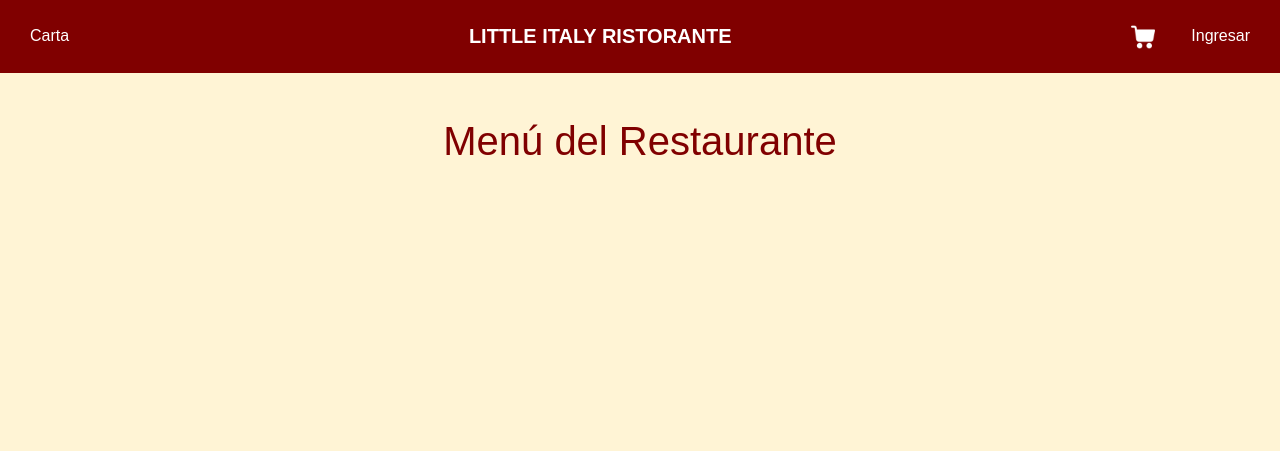
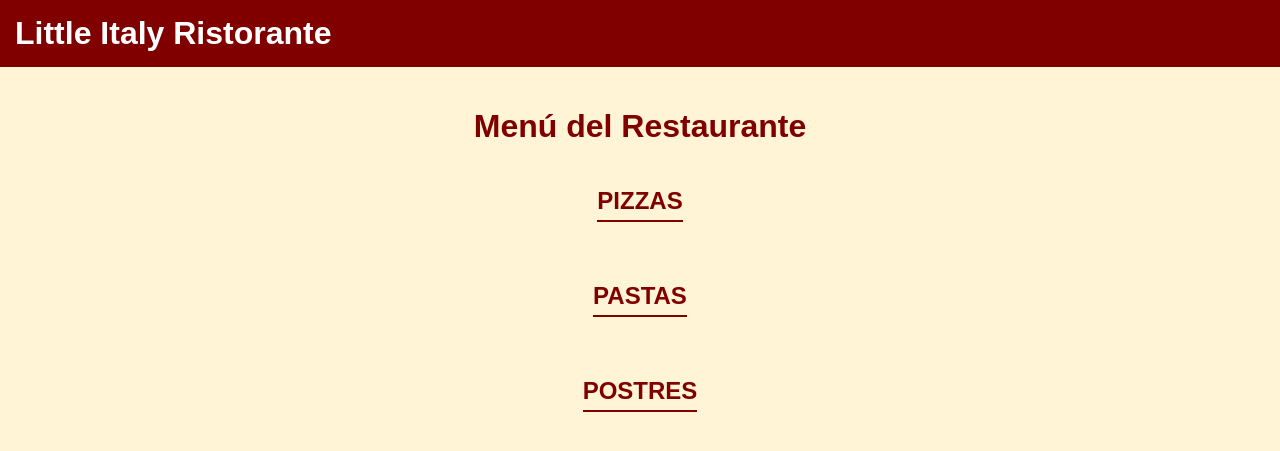
Before and after one commit to lmiel/Little-Italy, a Django app: page /menu/ in a window 1280 px wide. Shown: the top 451 px of the page. Run offline with Django 5.2, Linux system fonts and the light colour scheme; data that the repository does not hold is empty.

Commit message:
API integration and styling for menu and details

```diff
--- a/little_italy/little_italy/static/css/styles.css
+++ b/little_italy/little_italy/static/css/styles.css
@@ -117,18 +117,19 @@ nav a {
     color: #800000;
 }
 
-.category {
-    margin: 30px 0;
+/* Category Titles */
+.category h2 {
+    color: #800000;
+    font-size: 24px;
+    font-weight: bold;
+    margin: 20px 0;
+    text-transform: uppercase;
+    border-bottom: 2px solid #800000;
+    display: inline-block;
+    padding-bottom: 5px;
 }
 
-.category h2 {
-    background-color: #800000;
-    color: white;
-    padding: 10px;
-    border-radius: 5px;
-    display: inline-block;
-}
-
+/* Menu Grid */
 .menu-grid {
     display: grid;
     grid-template-columns: repeat(auto-fit, minmax(300px, 1fr));
@@ -160,25 +161,75 @@ nav a {
     margin-bottom: 10px;
 }
 
+/* Dish Titles */
 .menu-item h3 {
     font-size: 18px;
     color: #800000;
     margin: 10px 0;
 }
 
-.menu-item button {
-    background-color: #800000;
-    color: white;
-    padding: 10px 15px;
-    border: none;
-    border-radius: 5px;
-    margin: 10px 0;
-    cursor: pointer;
-    transition: background-color 0.2s;
+.menu-item h3 a {
+    text-decoration: none !important; /* Completely remove underline */
+    color: #800000;
 }
 
-.menu-item button:hover {
-    background-color: #a00000;
+.menu-item h3 a:hover {
+    color: #a00000; /* Change color on hover */
+}
+
+/* Dish Details Page */
+.container {
+    margin-top: 20px;
+    padding: 20px;
+}
+
+.container h1 {
+    font-size: 2.5rem;
+    color: #800000;
+    font-weight: bold;
+    margin-bottom: 20px;
+    text-align: center;
+}
+
+.container img {
+    border-radius: 10px;
+    box-shadow: 0 4px 8px rgba(0, 0, 0, 0.1);
+    margin: 20px auto;
+    display: block;
+    max-width: 60%;
+}
+
+.container h2 {
+    font-size: 1.8rem;
+    color: #800000;
+    margin-top: 30px;
+    font-weight: bold;
+    border-bottom: 2px solid #800000;
+    display: inline-block;
+    padding-bottom: 5px;
+}
+
+.container ul {
+    list-style-type: disc;
+    padding-left: 40px;
+    margin-top: 10px;
+}
+
+.container ul li {
+    font-size: 1.2rem;
+    color: #333;
+    margin-bottom: 10px;
+}
+
+.container p {
+    font-size: 1.2rem;
+    color: #333;
+    margin-top: 10px;
+}
+
+.container p strong {
+    font-size: 1.5rem;
+    color: #800000;
 }
 
 /* Responsive Design */
@@ -187,8 +238,7 @@ nav a {
         grid-template-columns: repeat(auto-fit, minmax(200px, 1fr));
     }
 
-    .producto {
-        width: 45%;
-        height: 120px;
+    .container img {
+        max-width: 90%;
     }
 }
--- a/little_italy/little_italy/templates/little_italy/base.html
+++ b/little_italy/little_italy/templates/little_italy/base.html
@@ -14,7 +14,7 @@
                 <!-- Enlace a la carta (izquierda) -->
                 <ul class="navbar-nav me-auto">
                     <li class="nav-item">
-                        <a class="nav-link text-white" href="{% url 'home' %}">Carta</a>
+                        <a class="nav-link text-white" href="{% url 'menu' %}">Carta</a>
                     </li>
                 </ul>
 
--- a/little_italy/little_italy/templates/little_italy/home.html
+++ b/little_italy/little_italy/templates/little_italy/home.html
@@ -30,7 +30,7 @@
                 </div>
             </div>
             <div class="text-center mt-3">
-                <a href="#" class="btn btn-outline-danger">Ver todas</a>
+                <a href="{% url 'menu' %}" class="btn btn-outline-danger" >Ver todas</a>
             </div>
         </div>
     </section>
--- a/little_italy/orders/scripts/spoonacular_info.py
+++ b/little_italy/orders/scripts/spoonacular_info.py
@@ -6,7 +6,7 @@ import requests
 
 class SpoonacularInfo:
     def __init__(self):
-        self.api_key = config("SPOONACULAR_API_KEY2")
+        self.api_key = "5524b40bfb124b5caf789a840299da19"  #OJO EL DECOUPLE A MI NO IBA AL MENOS PARA LA LA API KEY
         self.base_url = "https://api.spoonacular.com"
 
     def get_recipes_by_name(self, name):
@@ -16,12 +16,48 @@ class SpoonacularInfo:
         :param name: Nombre de la receta (ejemplo: "pizza")
         :return: Respuesta de la API en formato JSON
         """
-        url = (
-            f"{self.base_url}/recipes/complexSearch?query={name}&apiKey={self.api_key}"
-        )
+        url = f"{self.base_url}/recipes/complexSearch?query={name}&apiKey={self.api_key}"
         response = requests.get(url)
 
         if response.status_code == 200:
-            with open("recipes.json", "w") as file:
-                file.write(response.text)
             return response.json()
+
+    def get_recipe_details(self, recipe_id):
+            """
+            Realiza una solicitud a la API de Spoonacular para obtener detalles de una receta específica.
+
+            :param recipe_id: ID de la receta
+            :return: Ingredientes y calorías de la receta
+            """
+            url = f"{self.base_url}/recipes/{recipe_id}/information?includeNutrition=true&apiKey={self.api_key}"
+            response = requests.get(url)
+
+            if response.status_code == 200:
+                data = response.json()
+
+                # Extraer ingredientes
+                ingredients = [
+                    f"{ingredient['amount']} {ingredient['unit']} of {ingredient['name']}"
+                    for ingredient in data.get("extendedIngredients", [])
+                ]
+
+                # Extraer calorías
+                calories = next(
+                    (nutrient["amount"] for nutrient in data["nutrition"]["nutrients"] if nutrient["name"] == "Calories"),
+                    "No disponible"
+                )
+
+
+                return {"ingredients": ingredients, "calories": calories}
+
+            else:
+                return {"error": f"Error {response.status_code}: {response.text}"}
+
+
+"""--->PRUEBA ELIMINAR SI NO ES NECESARIO
+api_requests = SpoonacularInfo()
+# Solicitudes API -Obtener Pizza,Pasta,Postres
+recipes = api_requests.get_recipes_by_name("pizza")
+recipes_pasta = api_requests.get_recipes_by_name("pasta")
+recipes_desserts = api_requests.get_recipes_by_name("dessert")
+"""
--- a/little_italy/orders/templates/orders/menu.html
+++ b/little_italy/orders/templates/orders/menu.html
@@ -1,7 +1,18 @@
-{% extends "little_italy/base.html" %}
 {% load static %}
-{% block content %}
-
+<link rel="stylesheet" href="{% static 'css/styles.css' %}">
+<!DOCTYPE html>
+<html lang="en">
+<head>
+    <meta charset="UTF-8">
+    <meta name="viewport" content="width=device-width, initial-scale=1.0">
+    <title>Menú del Restaurante</title>
+    <!-- Cargar el archivo CSS -->
+    <link rel="stylesheet" href="{% static '/css/styles.css' %}">
+</head>
+<body>
+    <header>
+        <h1>Little Italy Ristorante</h1>
+    </header>
     <div class="menu-container">
         <h1>Menú del Restaurante</h1>
 
@@ -10,15 +21,16 @@
                 <h2>{{ category }}</h2>
                 <div class="menu-grid">
                     {% for recipe in recipes %}
-                        <a href="{% url 'menu_item' recipe.id %}">
-                            <div class="menu-item">
-                                <img src="{{ recipe.image }}" alt="{{ recipe.name }}">
-                                <h3>{{ recipe.name }}</h3>
-                            </div>
-                        </a>
+                        <div class="menu-item">
+                            <a href="{% url 'dish_detail' recipe.id %}">
+                                <img src="{{ recipe.image }}" alt="{{ recipe.title }}">
+                                <h3>{{ recipe.title }}</h3>
+                            </a>
+                        </div>
                     {% endfor %}
                 </div>
             </div>
         {% endfor %}
     </div>
-{% endblock %}
+</body>
+</html>
--- a/little_italy/orders/urls.py
+++ b/little_italy/orders/urls.py
@@ -4,5 +4,6 @@ from . import views
 urlpatterns = [
     path("menu/", views.menu_view, name="menu"),
     path("update_menu/", views.update_menu, name="update_menu"),
+    path('dish/<int:dish_id>/', views.dish_detail_view, name='dish_detail'),
     path("menu/<int:item_id>/", views.view_item, name="menu_item"),
 ]
--- a/little_italy/orders/views.py
+++ b/little_italy/orders/views.py
@@ -5,32 +5,24 @@ from django.shortcuts import redirect
 
 
 def menu_view(request):
-    # api = SpoonacularInfo()
+    api = SpoonacularInfo()
 
-    # # Obtener recetas por categorías
-    # pizzas = api.get_recipes_by_name("pizza").get("results", [])
-    # pastas = api.get_recipes_by_name("pasta").get("results", [])
-    # desserts = api.get_recipes_by_name("dessert").get("results", [])
+    # Obtener recetas por categorías
+    pizzas = api.get_recipes_by_name("pizza").get("results", [])
+    pastas = api.get_recipes_by_name("pasta").get("results", [])
+    desserts = api.get_recipes_by_name("dessert").get("results", [])
 
-    # # Estructura las recetas
-    # categories = {
-    #     "Pizzas": [{"title": item["title"], "image": item["image"], "id": item["id"]} for item in pizzas],
-    #     "Pastas": [{"title": item["title"], "image": item["image"], "id": item["id"]} for item in pastas],
-    #     "Postres": [{"title": item["title"], "image": item["image"], "id": item["id"]} for item in desserts],
-    # }
+    # Estructura las recetas
+    categories = {
+        "Pizzas": [{"title": item["title"], "image": item["image"], "id": item["id"]} for item in pizzas],
+        "Pastas": [{"title": item["title"], "image": item["image"], "id": item["id"]} for item in pastas],
+        "Postres": [{"title": item["title"], "image": item["image"], "id": item["id"]} for item in desserts],
+    }
 
-    # # menu.html
-    # return render(request, "orders/menu.html", {"categories": categories})
-    # Obtener todos los items de la base de datos
-    items = Item.objects.all()
-    categories = {}
-    for item in items:
-        if item.type not in categories:
-            categories[item.type] = []
-        categories[item.type].append(item)
+    # menu.html
     return render(request, "orders/menu.html", {"categories": categories})
 
-
+#MENU
 def update_menu(request):
     api = SpoonacularInfo()
 
@@ -59,7 +51,19 @@ def update_menu(request):
             )
     return redirect("menu")
 
-
+#PEDIDOS
 def view_item(request, item_id):
     item = Item.objects.get(id=item_id)
     return render(request, "orders/item.html", {"item": item})
+
+#INFO MENU
+def dish_detail_view(request, dish_id):
+    """
+    Vista para mostrar los detalles de un plato.
+    """
+    api_requests = SpoonacularInfo()
+    dish_details = api_requests.get_recipe_details(dish_id)  # Obtiene ingredientes y calorías
+
+
+    # Pasar los datos a la plantilla
+    return render(request, "orders/dish_detail.html", {"details": dish_details})
--- /dev/null
+++ b/little_italy/recipes.json
@@ -0,0 +1 @@
+{"results":[{"id":651994,"title":"Miniature Fruit Tarts","image":"https://img.spoonacular.com/recipes/651994-312x231.jpg","imageType":"jpg"},{"id":654571,"title":"Panna Cotta with Raspberry and Orange Sauce","image":"https://img.spoonacular.com/recipes/654571-312x231.jpg","imageType":"jpg"},{"id":665553,"title":"Yogurt Mousse With Raspberry Sauce","image":"https://img.spoonacular.com/recipes/665553-312x231.jpg","imageType":"jpg"},{"id":653886,"title":"Orange Honey Madeleines","image":"https://img.spoonacular.com/recipes/653886-312x231.jpg","imageType":"jpg"},{"id":638893,"title":"Chocolate Cherry Cheesecake","image":"https://img.spoonacular.com/recipes/638893-312x231.jpg","imageType":"jpg"},{"id":658850,"title":"Royal Wedding Pear and Coriander Scones","image":"https://img.spoonacular.com/recipes/658850-312x231.jpg","imageType":"jpg"},{"id":651140,"title":"Marshmallow S'mores Bites","image":"https://img.spoonacular.com/recipes/651140-312x231.jpg","imageType":"jpg"},{"id":648798,"title":"Kc's Oreo Cheesecake","image":"https://img.spoonacular.com/recipes/648798-312x231.jpg","imageType":"jpg"},{"id":665156,"title":"White Cake With Pear Compote","image":"https://img.spoonacular.com/recipes/665156-312x231.jpg","imageType":"jpg"},{"id":651758,"title":"Meyer Lemon Biscotti with Dried Wild Blueberries","image":"https://img.spoonacular.com/recipes/651758-312x231.jpg","imageType":"jpg"}],"offset":0,"number":10,"totalResults":1003}
```
Also changed, not shown: little_italy/orders/templates/orders/dish_detail.html (added, +22 -0 lines), little_italy/orders/templates/orders/item.html (deleted, +0 -26 lines).
